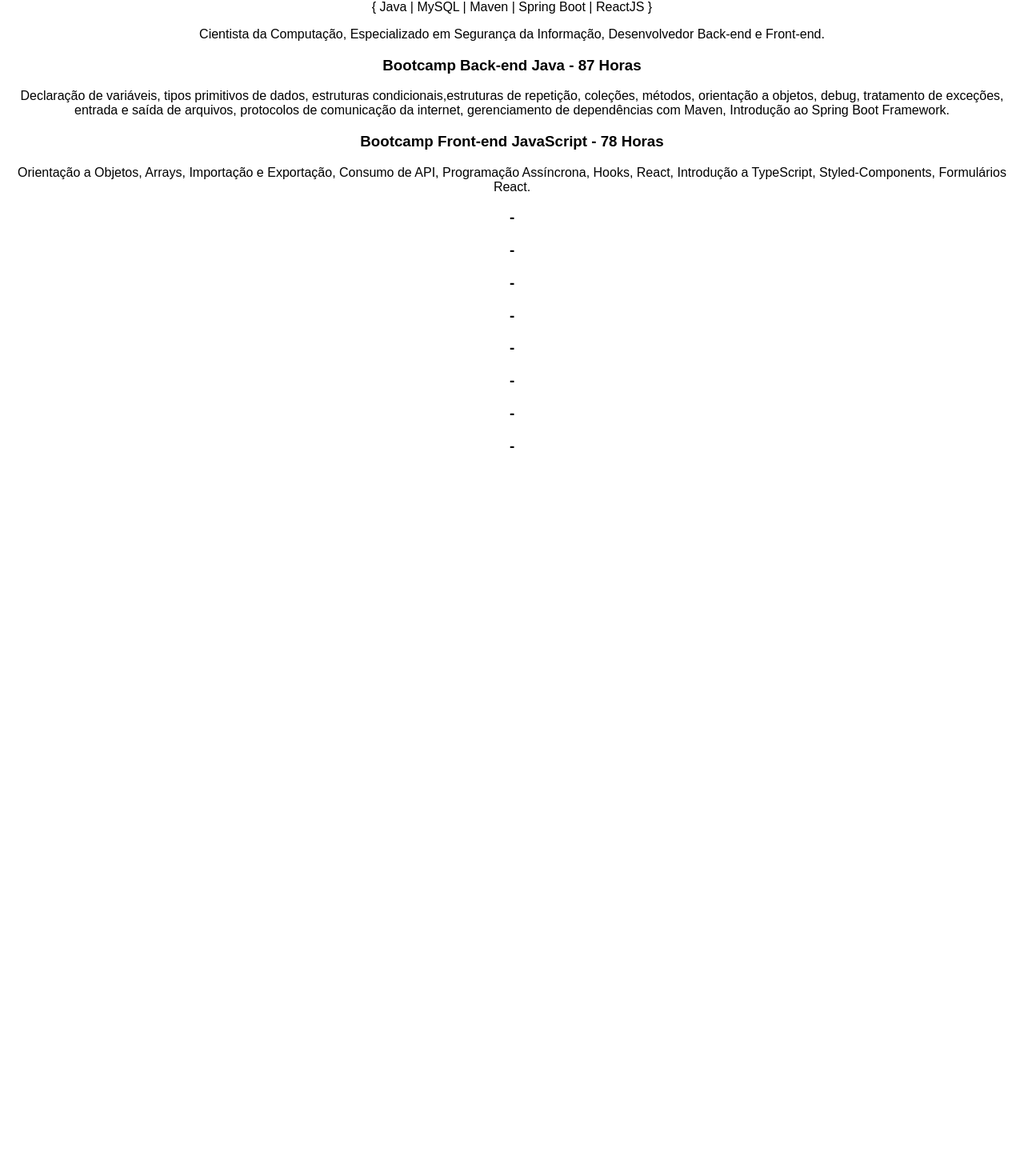
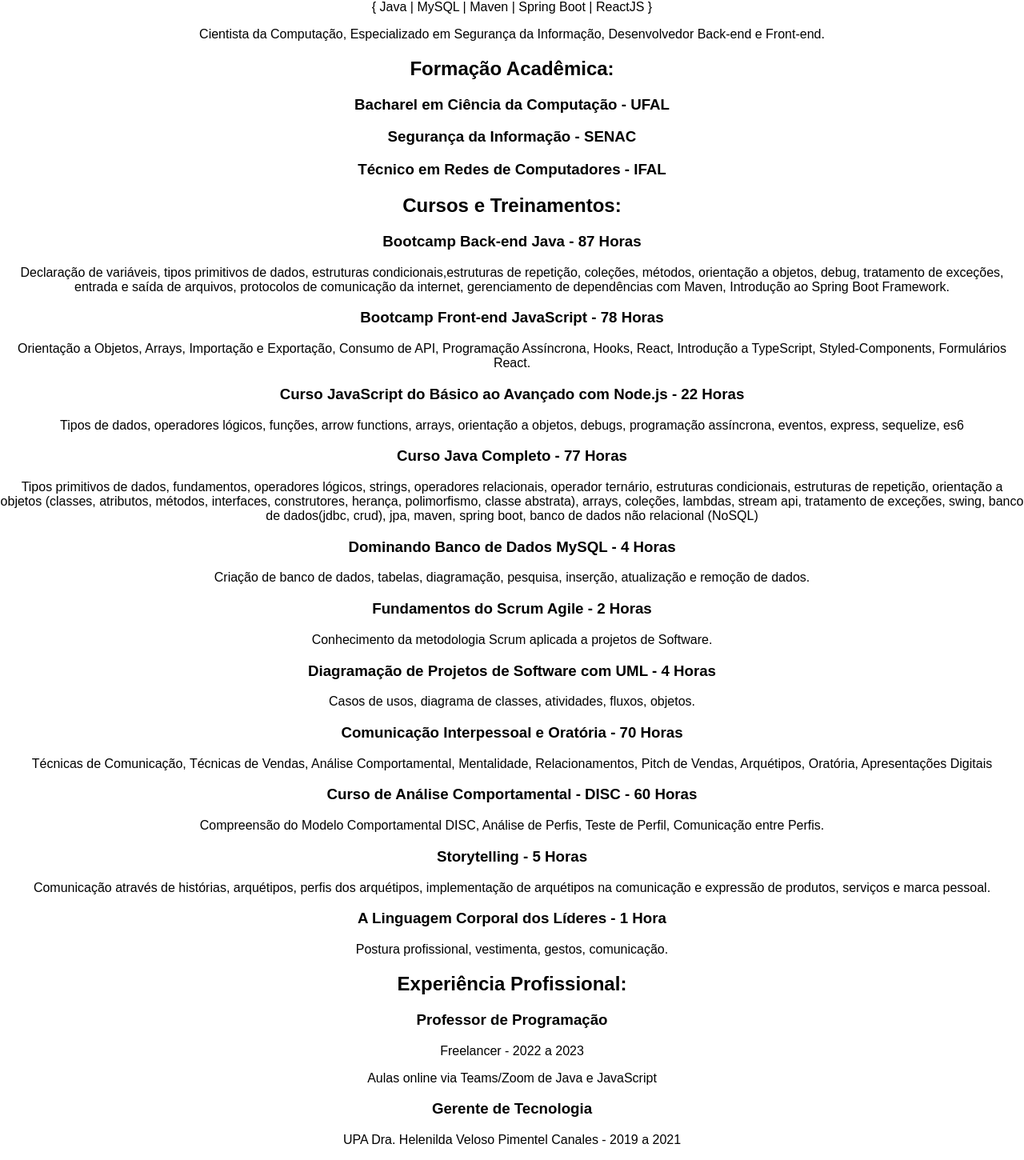
Before and after one commit to olivalpaulino/portifolio, a React (Create React App) app: page / in a window 1280 px wide. Shown: the part 300-1750 px from the top of the page at 80% size. Before the commit the page ends 887 px from the top, so only its background shows below. Built offline with nearby package versions, Linux system fonts and the light colour scheme.

Commit message:
atualização do portifolio

```diff
--- /dev/null
+++ b/src/components/Experiencia.js
@@ -0,0 +1,12 @@
+
+const Experiencia = ({cargo,instituicao,periodo,atividades}) => {
+  return (
+    <div>
+        <h3>{cargo}</h3>
+        <p>{instituicao} - {periodo}</p>
+        <p>{atividades}</p>
+    </div>
+  )
+}
+
+export default Experiencia
--- /dev/null
+++ b/src/components/Formacao.js
@@ -0,0 +1,9 @@
+const Formacao = ({nomeDoCurso, local}) => {
+  return (
+    <div>
+        <h3>{nomeDoCurso} - {local}</h3>
+    </div>
+  )
+}
+
+export default Formacao
--- a/src/components/Perfil.js
+++ b/src/components/Perfil.js
@@ -1,22 +1,45 @@
-import Cursos from './Cursos';
+import Curso from './Curso';
 import Imagem from './Imagem';
 import Titulo from './Titulo';
+import Formacao from './Formacao';
+import Experiencia from './Experiencia';
 
 const Perfil = () => {
   return (
     <div>
+      <header>
         <Imagem />
         <Titulo nome={"Olival Paulino"} stacks={"{ Java | MySQL | Maven | Spring Boot | ReactJS }"} descricao={"Cientista da Computação, Especializado em Segurança da Informação, Desenvolvedor Back-end e Front-end."} />
-        <Cursos nomeDoCurso={"Bootcamp Back-end Java"} duracao={"87 Horas"} descricao={"Declaração de variáveis, tipos primitivos de dados, estruturas condicionais,estruturas de repetição, coleções, métodos, orientação a objetos, debug, tratamento de exceções, entrada e saída de arquivos, protocolos de comunicação da internet, gerenciamento de dependências com Maven, Introdução ao Spring Boot Framework."} />
-        <Cursos nomeDoCurso={"Bootcamp Front-end JavaScript"} duracao={"78 Horas"} descricao={"Orientação a Objetos, Arrays, Importação e Exportação, Consumo de API, Programação Assíncrona, Hooks, React, Introdução a TypeScript, Styled-Components, Formulários React."} />
-        <Cursos nomeDoCurso={""} duracao={""} descricao={""} />
-        <Cursos nomeDoCurso={""} duracao={""} descricao={""} />
-        <Cursos nomeDoCurso={""} duracao={""} descricao={""} />
-        <Cursos nomeDoCurso={""} duracao={""} descricao={""} />
-        <Cursos nomeDoCurso={""} duracao={""} descricao={""} />
-        <Cursos nomeDoCurso={""} duracao={""} descricao={""} />
-        <Cursos nomeDoCurso={""} duracao={""} descricao={""} />
-        <Cursos nomeDoCurso={""} duracao={""} descricao={""} />
+      </header>
+
+      <section class="formacao">
+        <h2>Formação Acadêmica:</h2>
+        <Formacao nomeDoCurso={"Bacharel em Ciência da Computação"} local={"UFAL"} />
+        <Formacao nomeDoCurso={"Segurança da Informação"} local={"SENAC"} />
+        <Formacao nomeDoCurso={"Técnico em Redes de Computadores"} local={"IFAL"} />
+      </section>
+
+      <section class="cursos">
+        <h2>Cursos e Treinamentos:</h2>
+        <Curso nomeDoCurso={"Bootcamp Back-end Java"} duracao={"87 Horas"} descricao={"Declaração de variáveis, tipos primitivos de dados, estruturas condicionais,estruturas de repetição, coleções, métodos, orientação a objetos, debug, tratamento de exceções, entrada e saída de arquivos, protocolos de comunicação da internet, gerenciamento de dependências com Maven, Introdução ao Spring Boot Framework."} />
+        <Curso nomeDoCurso={"Bootcamp Front-end JavaScript"} duracao={"78 Horas"} descricao={"Orientação a Objetos, Arrays, Importação e Exportação, Consumo de API, Programação Assíncrona, Hooks, React, Introdução a TypeScript, Styled-Components, Formulários React."} />
+        <Curso nomeDoCurso={"Curso JavaScript do Básico ao Avançado com Node.js"} duracao={"22 Horas"} descricao={"Tipos de dados, operadores lógicos, funções, arrow functions, arrays, orientação a objetos, debugs, programação assíncrona, eventos, express, sequelize, es6"} />
+        <Curso nomeDoCurso={"Curso Java Completo"} duracao={"77 Horas"} descricao={"Tipos primitivos de dados, fundamentos, operadores lógicos, strings, operadores relacionais, operador ternário, estruturas condicionais, estruturas de repetição, orientação a objetos (classes, atributos, métodos, interfaces, construtores, herança, polimorfismo, classe abstrata), arrays, coleções, lambdas, stream api, tratamento de exceções, swing, banco de dados(jdbc, crud), jpa, maven, spring boot, banco de dados não relacional (NoSQL)"} />
+        <Curso nomeDoCurso={"Dominando Banco de Dados MySQL"} duracao={"4 Horas"} descricao={"Criação de banco de dados, tabelas, diagramação, pesquisa, inserção, atualização e remoção de dados."} />
+        <Curso nomeDoCurso={"Fundamentos do Scrum Agile"} duracao={"2 Horas"} descricao={"Conhecimento da metodologia Scrum aplicada a projetos de Software."} />
+        <Curso nomeDoCurso={"Diagramação de Projetos de Software com UML"} duracao={"4 Horas"} descricao={"Casos de usos, diagrama de classes, atividades, fluxos, objetos."} />
+        <Curso nomeDoCurso={"Comunicação Interpessoal e Oratória"} duracao={"70 Horas"} descricao={"Técnicas de Comunicação, Técnicas de Vendas, Análise Comportamental, Mentalidade, Relacionamentos, Pitch de Vendas, Arquétipos, Oratória, Apresentações Digitais"} />
+        <Curso nomeDoCurso={"Curso de Análise Comportamental - DISC"} duracao={"60 Horas"} descricao={"Compreensão do Modelo Comportamental DISC, Análise de Perfis, Teste de Perfil, Comunicação entre Perfis."} />
+        <Curso nomeDoCurso={"Storytelling"} duracao={"5 Horas"} descricao={"Comunicação através de histórias, arquétipos, perfis dos arquétipos, implementação de arquétipos na comunicação e expressão de produtos, serviços e marca pessoal."} />
+        <Curso nomeDoCurso={"A Linguagem Corporal dos Líderes"} duracao={"1 Hora"} descricao={"Postura profissional, vestimenta, gestos, comunicação."} />
+      </section>
+
+      <section>
+        <h2>Experiência Profissional:</h2>
+        <Experiencia cargo={"Professor de Programação"} instituicao={"Freelancer"} periodo={"2022 a 2023"} atividades={"Aulas online via Teams/Zoom de Java e JavaScript"} />
+        <Experiencia cargo={"Gerente de Tecnologia"} instituicao={"UPA Dra. Helenilda Veloso Pimentel Canales"} periodo={"2019 a 2021"} atividades={"Gestão de Dados, treinamentos de profissionais de saúde, administração de sistemas de saúde, interação com prestadores, desenvolvimento de filtros automatizados para relatórios."} />
+        <Experiencia cargo={"Técnico de Informática"} instituicao={"Secretaria Municipal de Saúde"} periodo={"2018 a 2019"} atividades={"Transformação Digital, gestão de dados, planilhas, formulários digitais, suporte técnico presencial e remoto."} />
+      </section>
     </div>
   )
 }
```
Also changed, not shown: src/components/Curso.js (renamed from src/components/Cursos.js).
